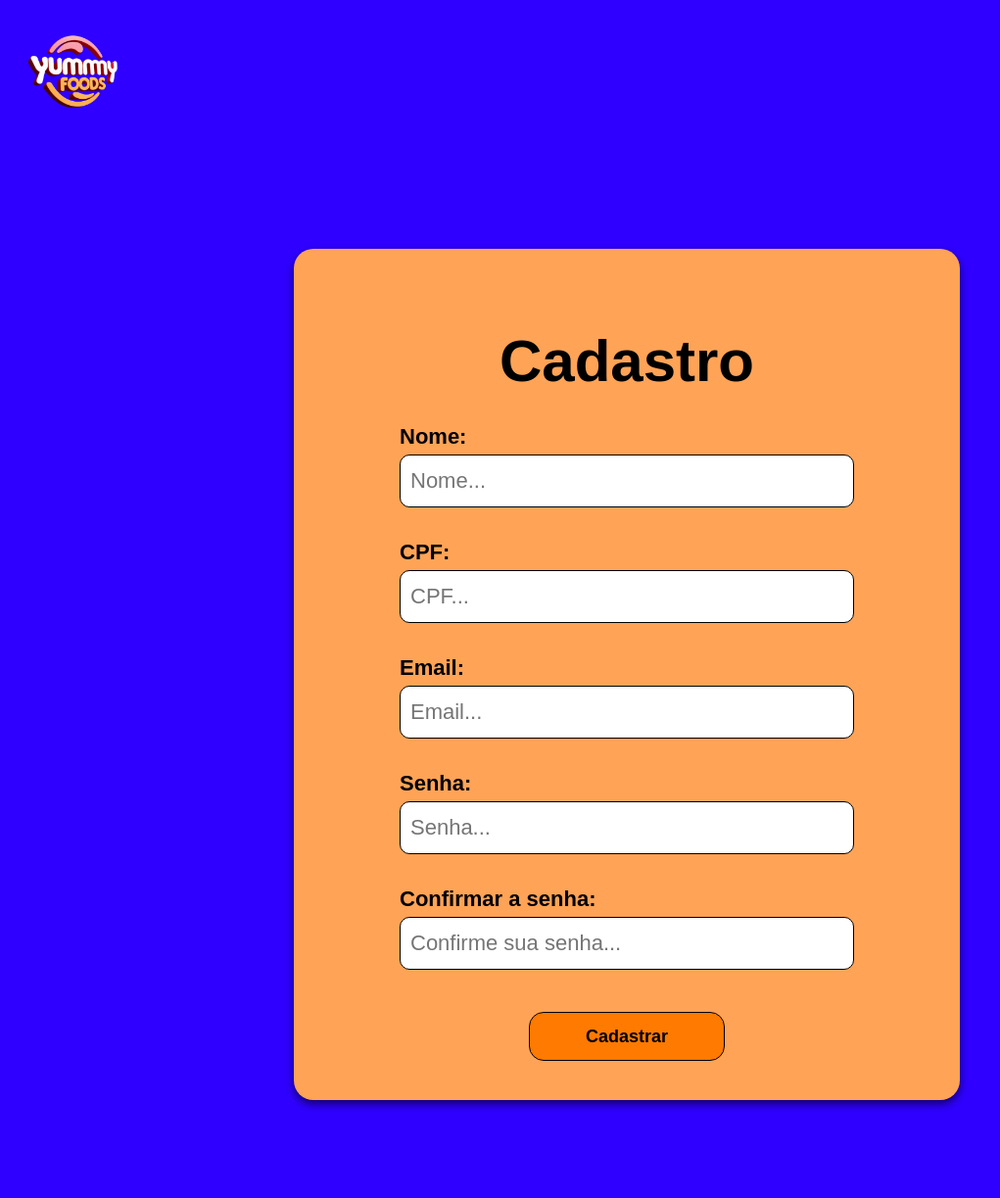
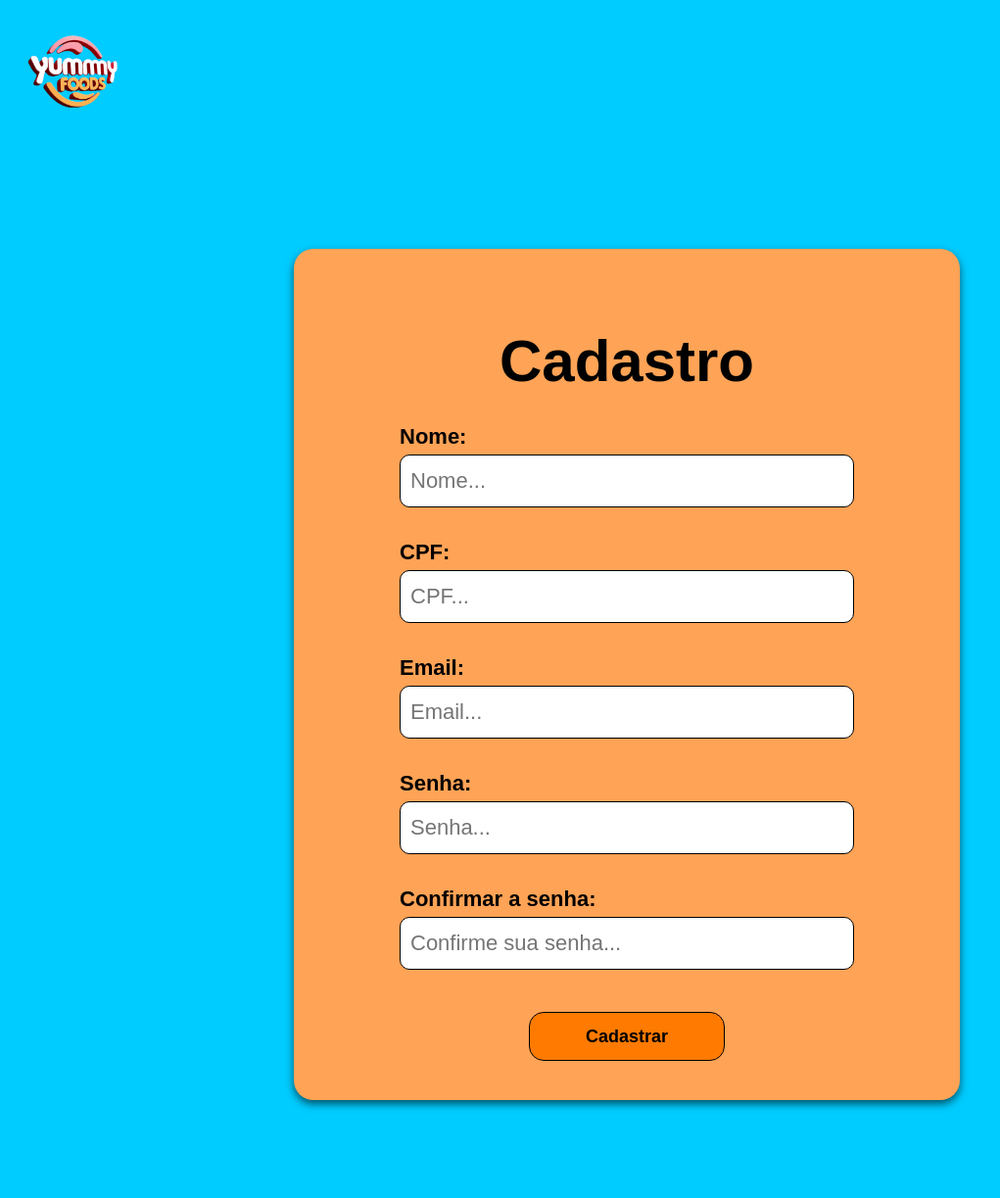
Before and after one commit to Vinicius0421/projeto_tcc, a PHP site: page /cadastro.html in a window 1280 px wide. Shown: the whole page at 98% size, without its empty margins (0-1021 px from the left). Run offline with PHP 8.4, Linux system fonts and the light colour scheme.

Commit message:
AZUL MAIS CLARO

```diff
--- a/projeto_tcc/projeto_tcc/area_funcionario/cadastro/cadastro.css
+++ b/projeto_tcc/projeto_tcc/area_funcionario/cadastro/cadastro.css
@@ -1,6 +1,6 @@
 body {
     font-family: Arial, sans-serif;
-    background-color: #2f00ff;
+    background-color: #00ccff;
     margin: 0;
     padding: 0;
 }
```
